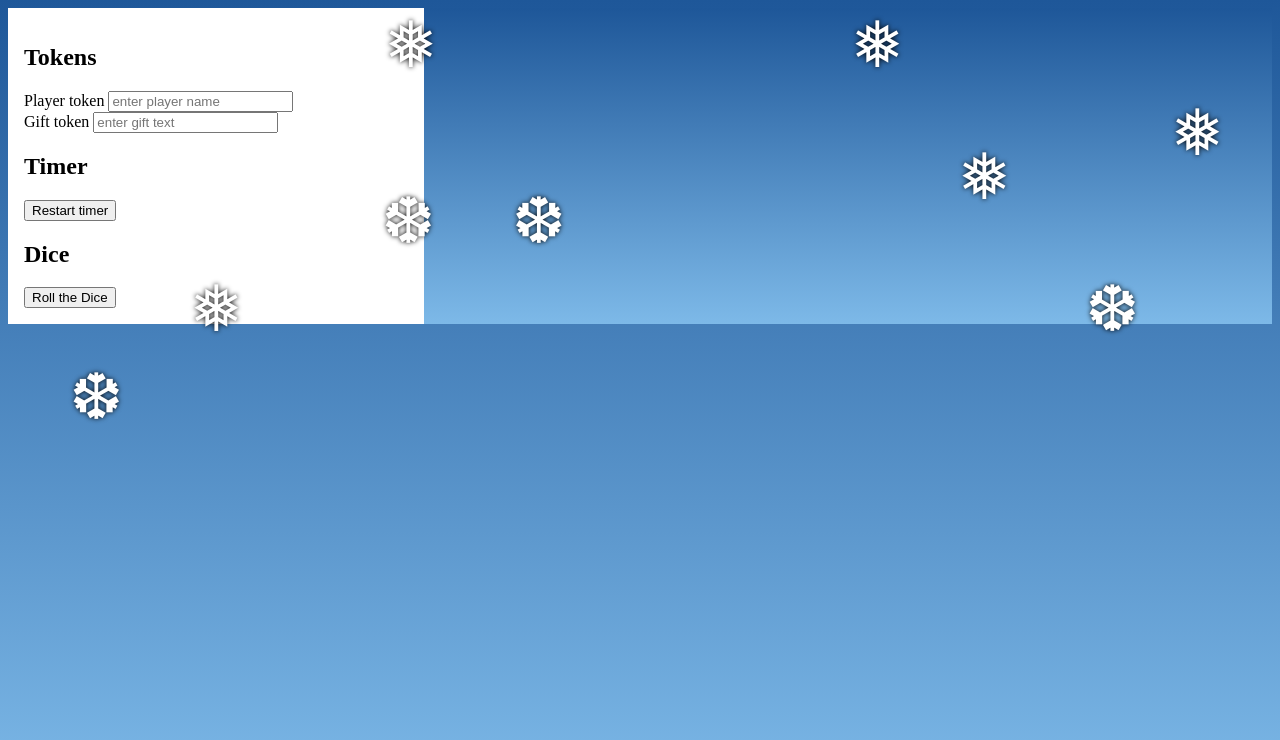
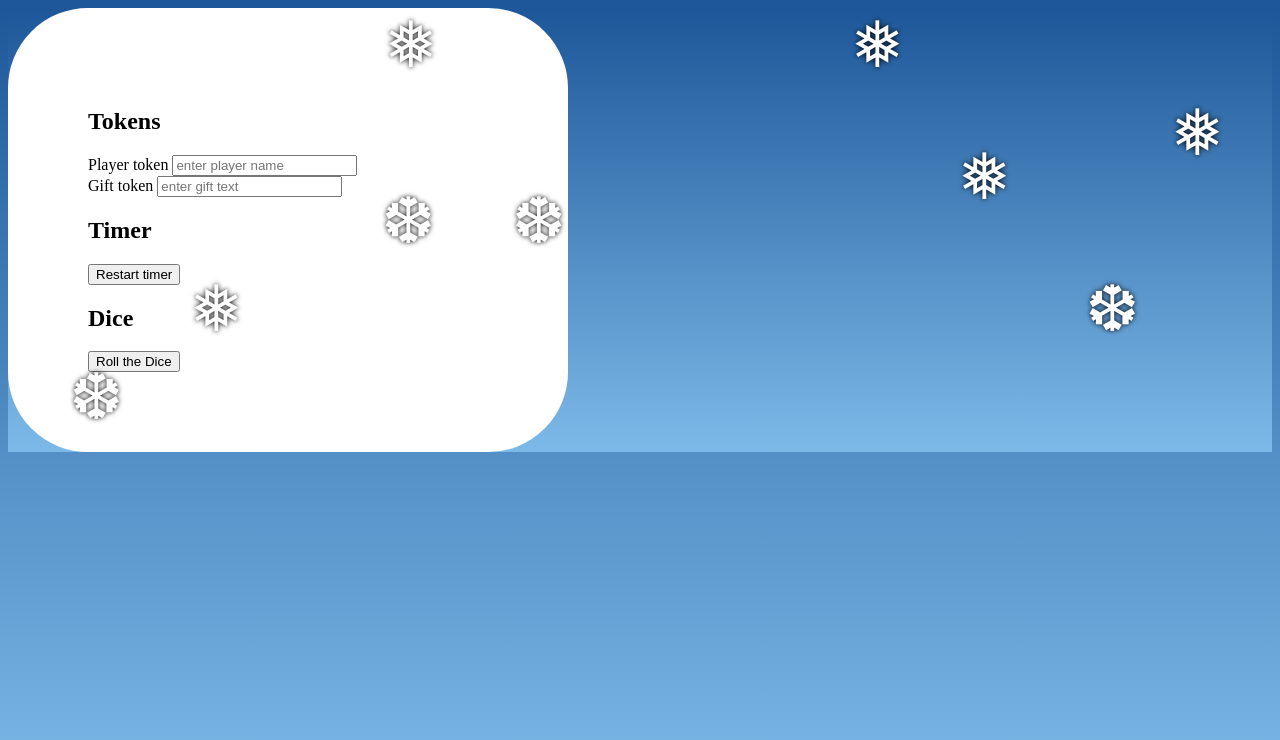
Before and after one commit to hugolinder/julklappsspel, a website: page public/index.html in a window 1280 px wide. Drawn offline with Linux system fonts and the light colour scheme; no server answers.

Commit message:
round background borders

```diff
--- a/public/index.html
+++ b/public/index.html
@@ -11,7 +11,7 @@
     <link rel='icon' href='favicon.png' type='image/gif ' sizes='32x32'>
   </head>
   <body>
-    <div style='background-color: white; width:24em; padding: 1em;'>
+    <div class='backgroundDiv'>
     <h2> Tokens </h2>
     <label for="name">Player token</label>
     <input type='text' id="name" placeholder='enter player name'>
--- a/public/style.css
+++ b/public/style.css
@@ -1,3 +1,10 @@
+.backgroundDiv {
+  background-color: white;
+  border: 5em solid white;
+  border-radius: 5em;
+  width: 25em;
+}
+
 .draggable {
   cursor: move;
   position: absolute;
```
